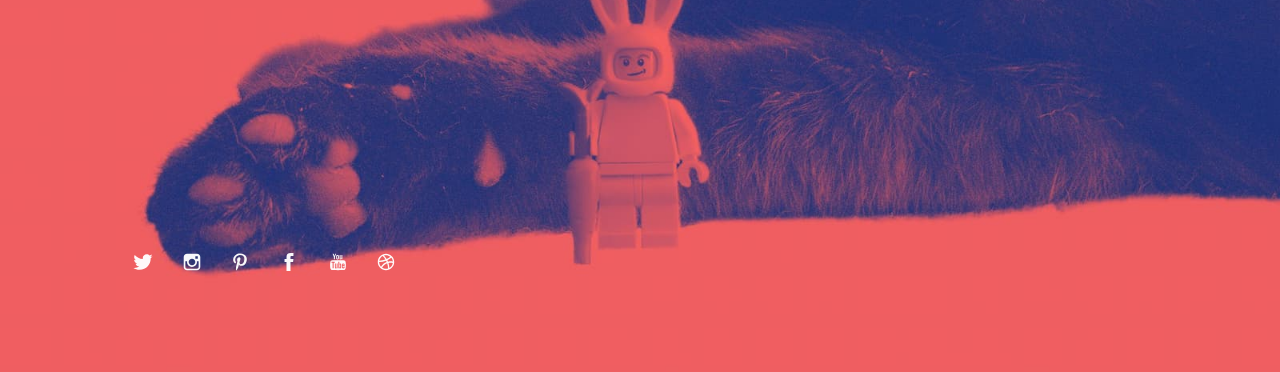
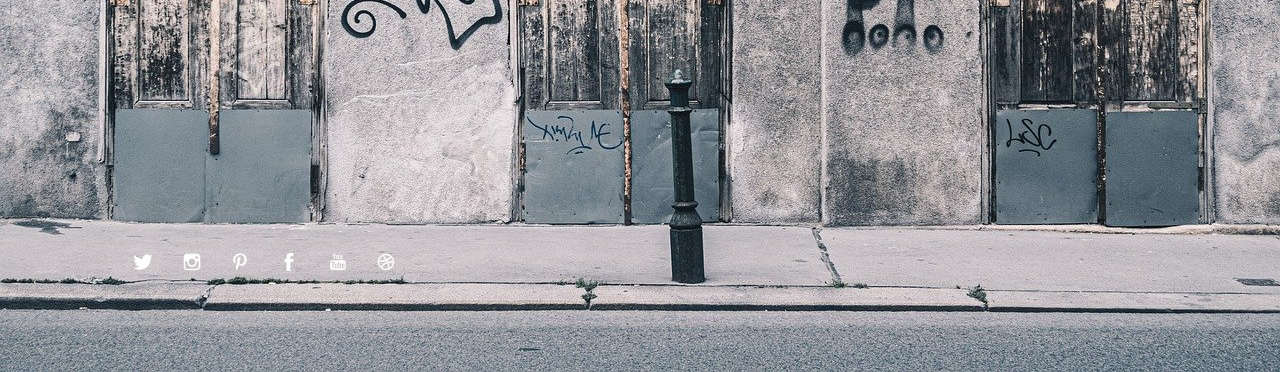
Before and after one commit to lenaed/lenaed.github.io, a plain HTML site: page index.html in a window 1280 px wide. Shown: the part 428-800 px from the top of the page. Drawn offline with Linux system fonts and the light colour scheme.

Commit message:
Neuer Hintergrund

```diff
--- a/assets/css/me.css
+++ b/assets/css/me.css
@@ -103,7 +103,7 @@ body.page-template-page-fullsingle-me {
   letter-spacing: -0.5px;
   color: #999999;
   color: #fff;
-  background-image: url("../../images/hur.jpg");
+  background-image: url("../../images/haus.jpg");
   background-position: center center;
   background-size: cover; }
   body.page-template-page-fullsingle-me p {
```
Also changed, not shown: images/haus.jpg (added).
